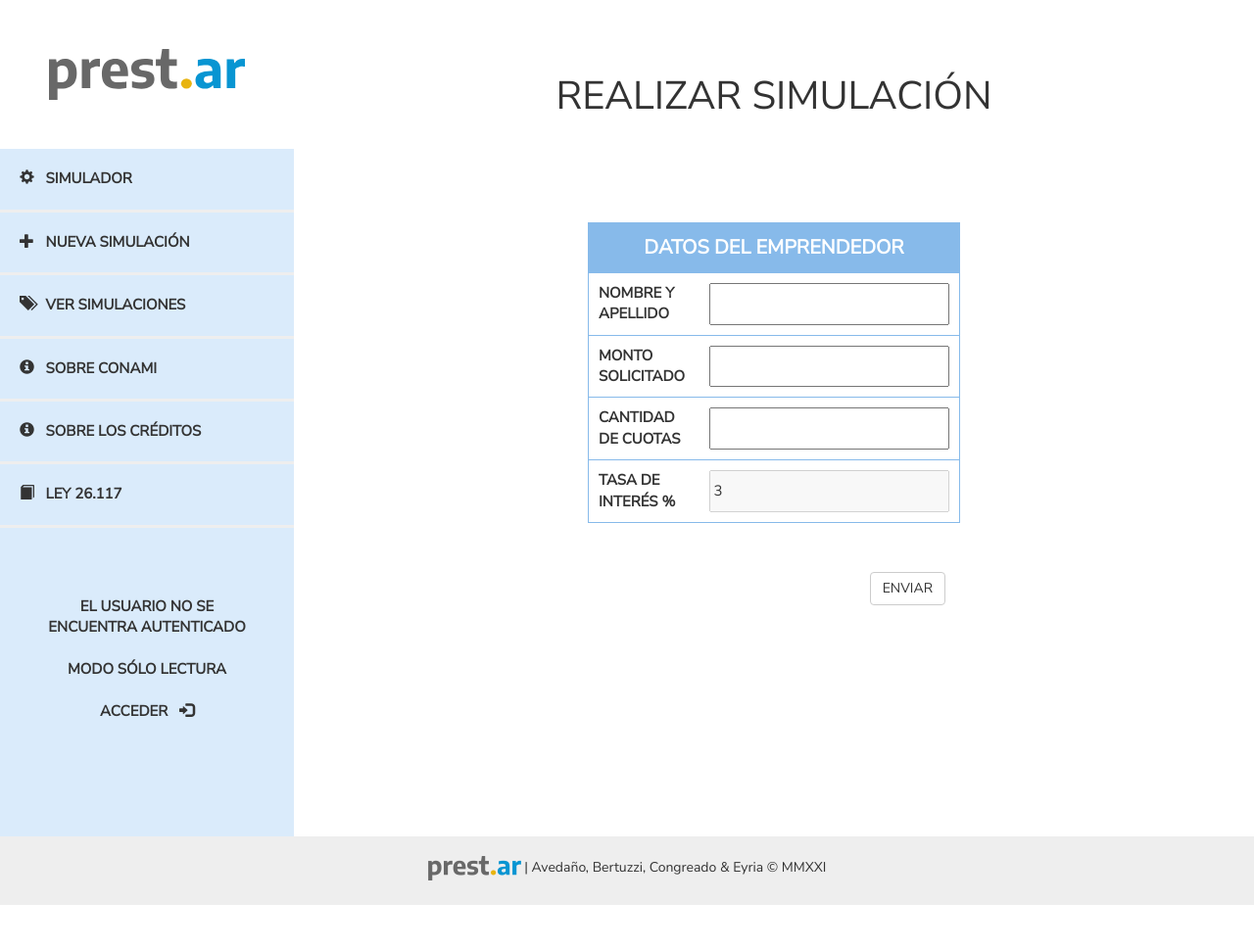
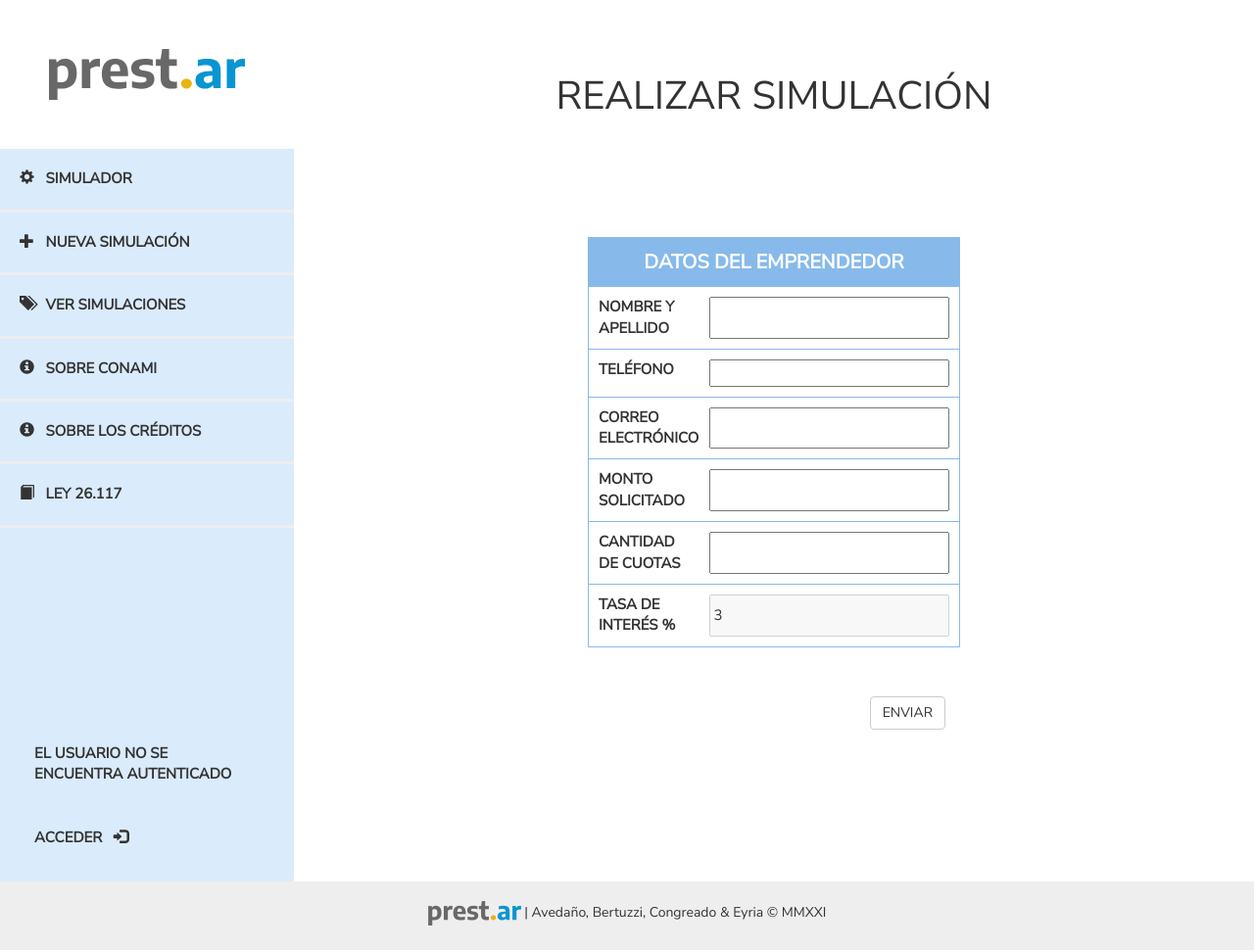
Before and after one commit to autusgo/prestar2, a Django app: page /simulador/new/ in a window 1280 px wide. Shown: the whole page at 98% size. Before the commit the page ends 924 px from the top, so only its background shows below. Run offline with Django 3.2, Linux system fonts and the light colour scheme; parts of the project's set-up code (start-up, migrations or seed data) failed here and were passed over; some libraries are stand-ins or nearby versions.

Commit message:
arreglos estéticos y modificación de los campos de simulación

```diff
--- a/PrestAr/prestamos/forms.py
+++ b/PrestAr/prestamos/forms.py
@@ -5,7 +5,7 @@
 class SimulacionForm(forms.ModelForm):
     class Meta:
         model = Simulacion
-        fields = ['nom_ape', 'monto',
+        fields = ['nom_ape', 'telefono', 'email', 'monto',
                   'cant_cuotas', 'tasa_anual']
         initial = 3
 
--- a/PrestAr/prestamos/models.py
+++ b/PrestAr/prestamos/models.py
@@ -5,12 +5,15 @@
 
 class Simulacion(models.Model):
     author = models.ForeignKey(
-        settings.AUTH_USER_MODEL, on_delete=models.CASCADE, null=True, blank=True)
-    nom_ape = models.CharField(max_length=200)
+        settings.AUTH_USER_MODEL, on_delete=models.CASCADE)
+    nom_ape = models.CharField(max_length=200,)
     monto = models.IntegerField()
-    created_date = models.DateTimeField(default=timezone.now)
+    created_date = models.DateTimeField(
+        default=timezone.now)
     tasa_anual = models.SmallIntegerField()
     cant_cuotas = models.SmallIntegerField()
+    telefono = models.CharField(max_length=200)
+    email = models.CharField(max_length=200)
 
     def publish(self):
         self.created_date = timezone.now()
--- a/PrestAr/prestamos/static/css/prestamos.css
+++ b/PrestAr/prestamos/static/css/prestamos.css
@@ -166,7 +166,7 @@
 }
 
 form {
-  margin-bottom: 170px;
+  margin-bottom: 100px;
 }
 
 .caja {
--- a/PrestAr/prestamos/static/css/style.css
+++ b/PrestAr/prestamos/static/css/style.css
@@ -47,8 +47,8 @@
 }
 
 .menufooter {
-  padding: 70px 35px 70px 35px;
-  text-align: center;
+  padding: 220px 35px 70px 35px;
+  text-align: left;
   font-size: 15px;
 }
 
@@ -91,12 +91,13 @@
 nav {
   grid-area: menu;
   background-color: #daebfb;
+  min-height: 900px;
 }
 
 header {
   grid-area: header;
   font-size: 40px;
-  padding: 70px 70px 100px 70px;
+  padding: 70px 70px 70px 70px;
   text-align: center;
 }
 
@@ -109,7 +110,7 @@
 
 main {
   grid-area: main;
-  padding-bottom: 150px;
+  padding-bottom: 50px;
   padding-left: 300px;
   padding-right: 300px;
 }
--- a/PrestAr/prestamos/templates/simulador/base.html
+++ b/PrestAr/prestamos/templates/simulador/base.html
@@ -31,13 +31,12 @@
   	</div>
     <div class="menu menufooter">
       {% if user.is_authenticated %}
-      <p class="mayus"><span class="glyphicon glyphicon-user">&nbsp;</span>USUARIO: {{ user.username }}</p>
+      <p class="mayus"><span class="glyphicon glyphicon-user">&nbsp;</span>{{ user.username }}</p>
       <br>
       <p><a href="{% url 'logout' %}"><span class="glyphicon glyphicon-log-out"></span>&nbsp;&nbsp;&nbsp;CERRAR SESIÓN</span></a><p>
       {% else %}
       <div>EL USUARIO NO SE ENCUENTRA AUTENTICADO</div>
       <br>
-      <div>MODO SÓLO LECTURA</div>
       <br>
       <p><a href="{% url 'login' %}">ACCEDER&nbsp;&nbsp;&nbsp;<span class="glyphicon glyphicon-log-in"></span></a><p>
       {% endif %}
--- a/PrestAr/prestamos/templates/simulador/simulacion_edit.html
+++ b/PrestAr/prestamos/templates/simulador/simulacion_edit.html
@@ -11,6 +11,10 @@
 
           <div class="grid-item texto">NOMBRE Y APELLIDO</div>
           <div class="grid-item">{{ form.nom_ape }}</div>
+          <div class="grid-item texto">TELÉFONO</div>
+          <div class="grid-item">{{ form.telefono }}</div>
+          <div class="grid-item texto">CORREO ELECTRÓNICO</div>
+          <div class="grid-item">{{ form.email }}</div>
           <div class="grid-item texto">MONTO SOLICITADO</div>
           <div class="grid-item">{{ form.monto }}</div>
           <div class="grid-item texto">CANTIDAD DE CUOTAS</div>
--- a/PrestAr/prestamos/templates/simulador/sobre_conami.html
+++ b/PrestAr/prestamos/templates/simulador/sobre_conami.html
@@ -2,7 +2,7 @@
 {% block content %}
 
 <header>
-    <div><img class="logo" src="/static/img/prestarnegroHD@4x.png" alt="Prest.Ar"></div>
+    <div><img class="logo" src="/static/img/prestar_negro.svg" alt="Prest.Ar"></div>
 
 </header>
 <main>
```
Also changed, not shown: PrestAr/PrestAr/__init__.py (deleted), PrestAr/db.sqlite3, PrestAr/prestamos/migrations/0001_initial.py (deleted), PrestAr/prestamos/migrations/0002_alter_simulacion_author.py (deleted), PrestAr/prestamos/migrations/__init__.py (deleted).
